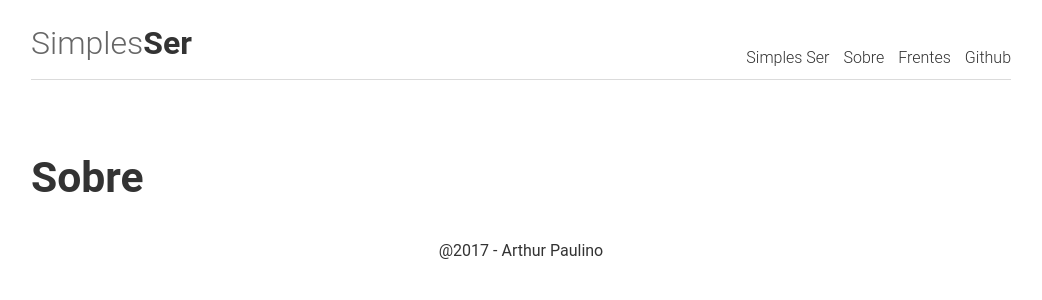
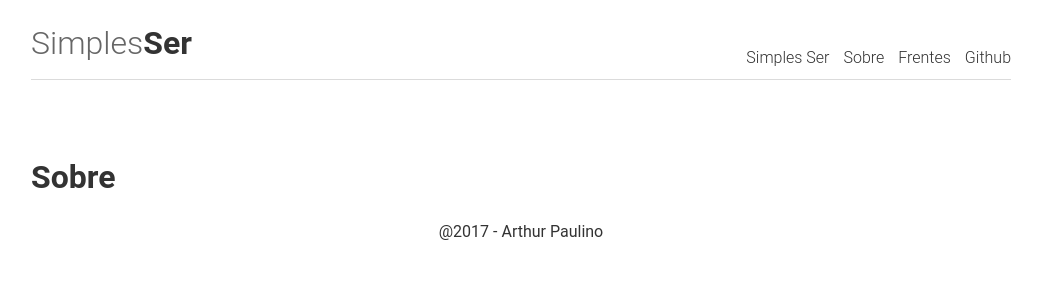
Before and after one commit to arthurpaulino/arthurpaulino.github.io, a Jekyll site: the page built from sobre.md, in a window 1280 px wide. Shown: the top 300 px of the page, without its empty margins (119-1161 px from the left). Built offline with Jekyll 4.4.1, drawn with Linux system fonts in a browser that asks for light colours.

Commit message:
small fix

```diff
--- a/sobre.md
+++ b/sobre.md
@@ -3,4 +3,4 @@ layout: page
 title: Sobre
 order: 1
 ---
-# Sobre
+## Sobre
```
Also changed, not shown: frentes.md (+1 -1 lines).
